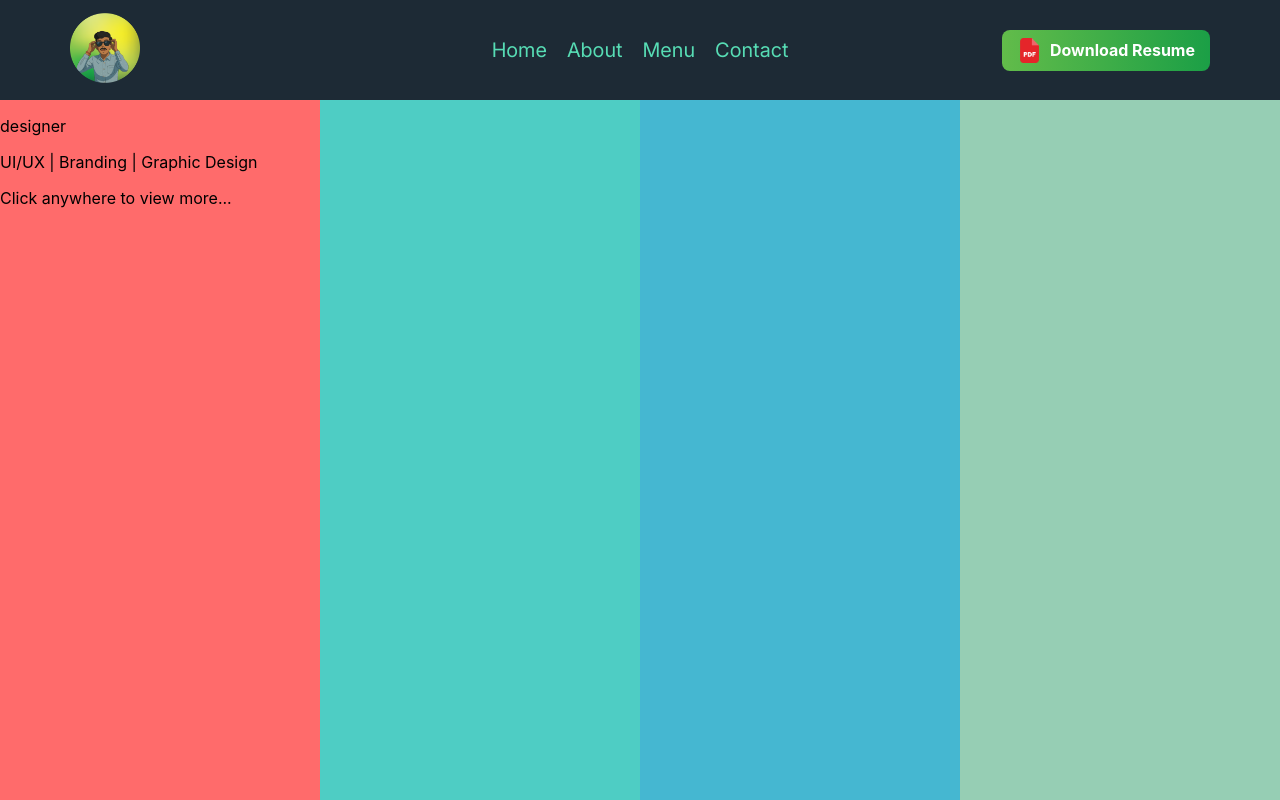
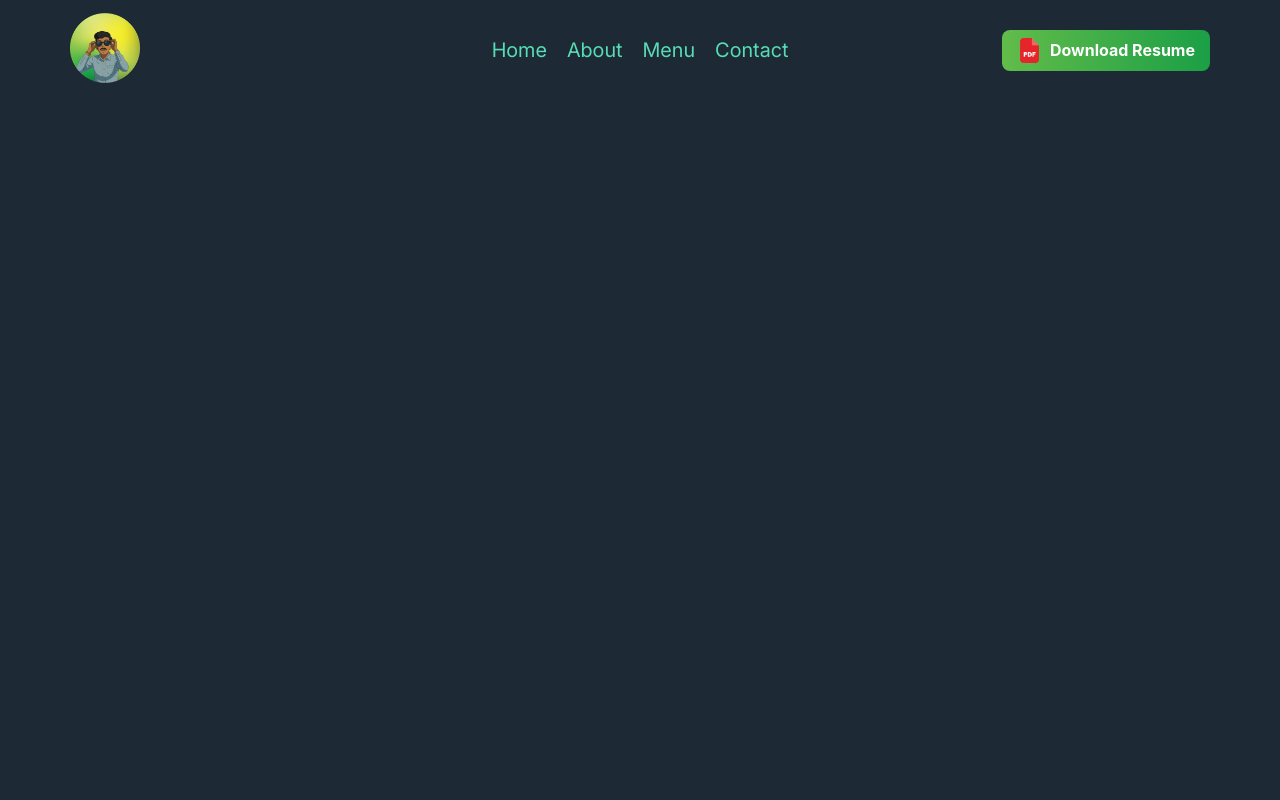
Before and after one commit to patel-vansh1607/vansh-patel, a React (Create React App) app: page /about in a window 1280 px wide. Built offline with nearby package versions, Linux system fonts and the light colour scheme.

Commit message:
deleted the divs

```diff
--- a/src/pages/About.js
+++ b/src/pages/About.js
@@ -5,14 +5,7 @@ const AboutPage = () => {
     return(
         <div className="main div">
             <Navbar />
-            <div className="div-1">
-                <p className="role" >designer</p>
-                <p className="skill" >UI/UX | Branding | Graphic Design</p>
-                <p className="cta"> Click anywhere to view more...</p>
-            </div>
-            <div className="div-2"></div>
-            <div className="div-3"></div>
-            <div className="div-4"></div>
+
         </div>
     )
 }
```
